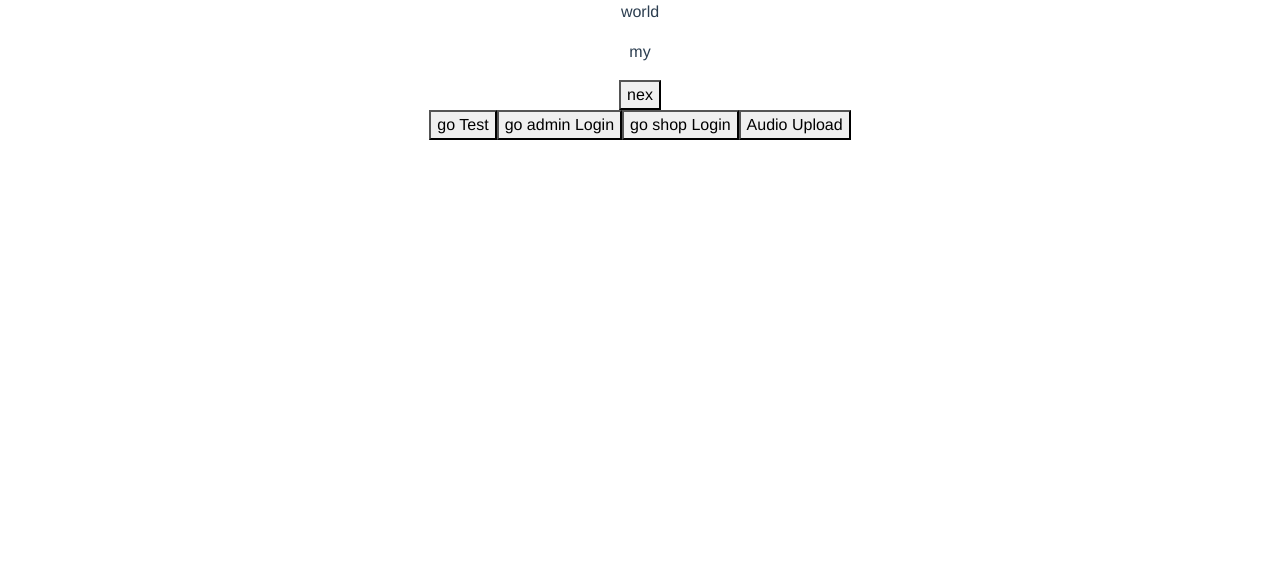
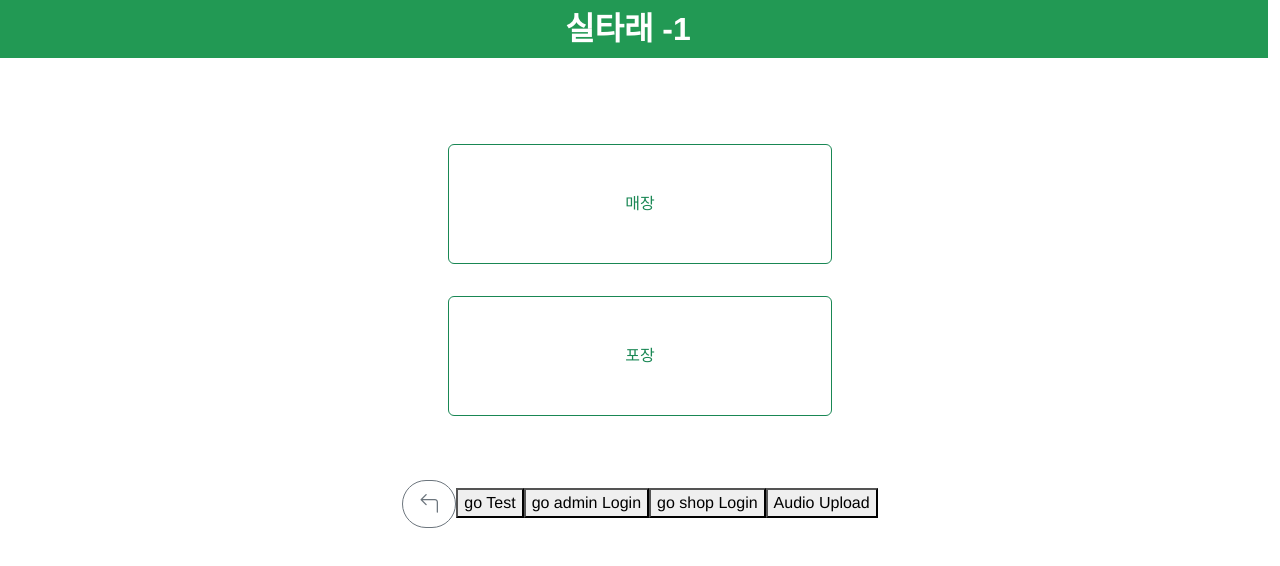
Before and after one commit to pokqok/kiosk, a Vue app in the folder frontend/: page /order-type in a window 1280 px wide. Shown: the top 566 px of the page. Built offline with nearby package versions, Linux system fonts and the light colour scheme.

Commit message:
OrderTypePage 구현

```diff
--- a/frontend/src/components/ModeSelectPage.vue
+++ b/frontend/src/components/ModeSelectPage.vue
@@ -10,7 +10,7 @@
             주문</button>
     </div>
     <div class="col-12 p-3">
-        <button type="button" class="btn btn-success custom-btn" @click="goToHelper">도우미 모드</button>
+        <button type="button" class="btn btn-outline-success custom-btn" @click="goToHelper">도우미 모드</button>
     </div>
 
     <!-- 미구현 -->
@@ -33,7 +33,15 @@ export default {
         goToHelper() {
             alert("미구현")
         }
-    }
+    },
+
+    // 로그인 정보 받아올 수 있을 때 사용
+    // mounted() {
+    //     if(this.$store.state.ShopID == -1) {
+    //         alert("login error")
+    //         this.$router.push('/login/shop')
+    //     }
+    // }
 }
 </script>
 
--- a/frontend/src/components/OrderTypePage.vue
+++ b/frontend/src/components/OrderTypePage.vue
@@ -1,23 +1,38 @@
 <template>
-    <div>
-        <p>world</p>
-        <p>my</p>
-        <button @click="goToShop">nex</button>
+    <div class="head-container row">
+        <h2 class="title">실타래 {{ $store.state.ShopID }}</h2>
     </div>
+
+    <div style="margin-top: 10%;"></div>
+
+    <div class="col-12 p-3">
+        <button type="button" class="btn btn-outline-success custom-btn"
+            @click="goToShop('shop')">매장</button>
+    </div>
+    <div class="col-12 p-3 mb-5">
+        <button type="button" class="btn btn-outline-success custom-btn" @click="goToShop('Packaging')">포장</button>
+    </div>
+
+    <button type="button" class="btn btn-outline-secondary rounded-pill btn-lg" @click="$router.go(-1)"><i
+            class="bi bi-arrow-90deg-left"></i></button>
 </template>
 
 <script>
-    export default {
-        name: 'OrderTypePage',
+export default {
+    name: 'OrderTypePage',
 
-        methods: {
-            goToShop(){
-                this.$router.push('/shop/'+ this.$store.state.ShopID)
+    methods: {
+        goToShop(type) {
+            if(type == "shop") {
+                this.$store.commit('setOrderType', 0)
+            } else if(type == "Packaging"){
+                this.$store.commit('setOrderType', 1)
             }
+
+            this.$router.push('/shop/' + this.$store.state.ShopID)
         }
     }
+}
 </script>
 
-<style>
-
-</style>
+<style></style>
--- a/frontend/src/components/ShopPage.vue
+++ b/frontend/src/components/ShopPage.vue
@@ -47,7 +47,7 @@ export default {
     },
 
     computed: {
-        ...mapState(['testdata', 'ShopID'])
+        ...mapState(['testdata', 'ShopID', 'orderType'])
     },
 
     components: {
@@ -57,6 +57,13 @@ export default {
 
     mounted() {
         window.addEventListener('scroll', this.handleScroll);
+
+        // shopID 받아 올 수 있을 때 사용
+        // if(this.ShopID == -1) {
+        //     alert('login error')
+        // } else if(this.orderType == -1) {
+        //     alert('orderType error')
+        // }
     },
     beforeUnmount() {
         window.removeEventListener('scroll', this.handleScroll);
--- a/frontend/src/store.js
+++ b/frontend/src/store.js
@@ -15,6 +15,7 @@ const store = createStore({
             testdata: testdata,
 
             ShopID: -1,
+            orderType: -1, // init -1, if == 0 is 포장, if == 1 is 매장
         }
     },
 
@@ -43,6 +44,9 @@ const store = createStore({
         },
         setShopID(state, ID){
             state.ShopID = ID
+        },
+        setOrderType(state, type){
+            state.orderType = type
         }
     },
 
```
